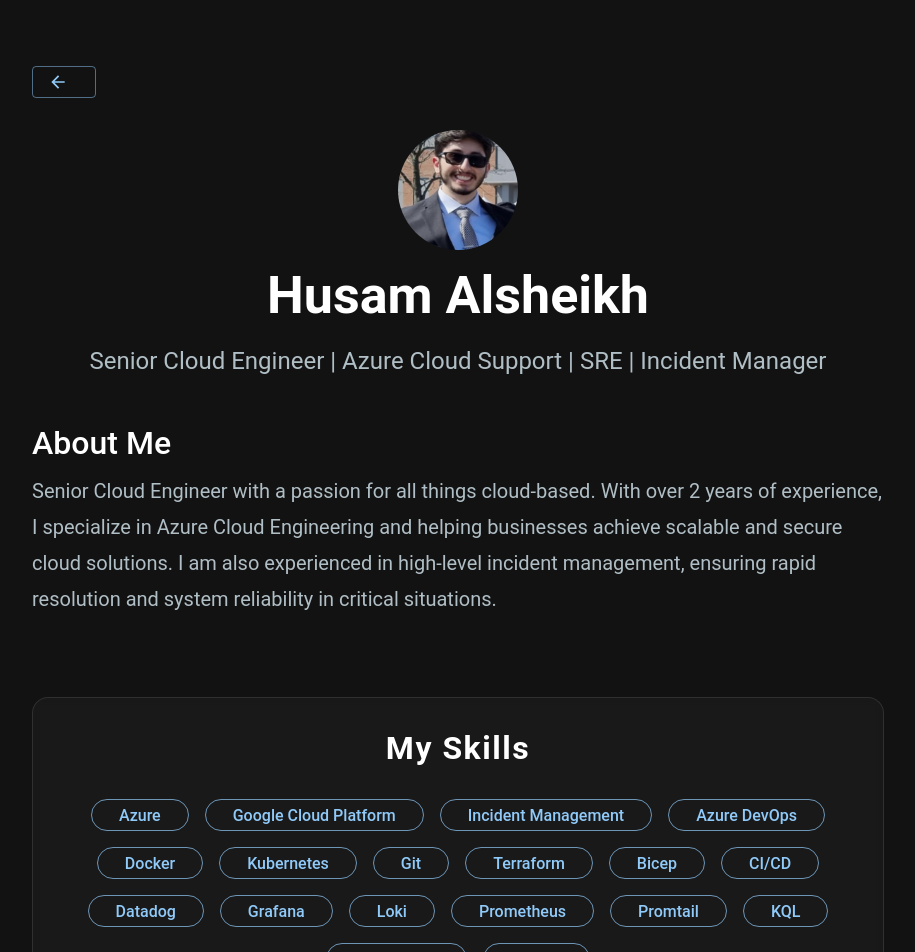
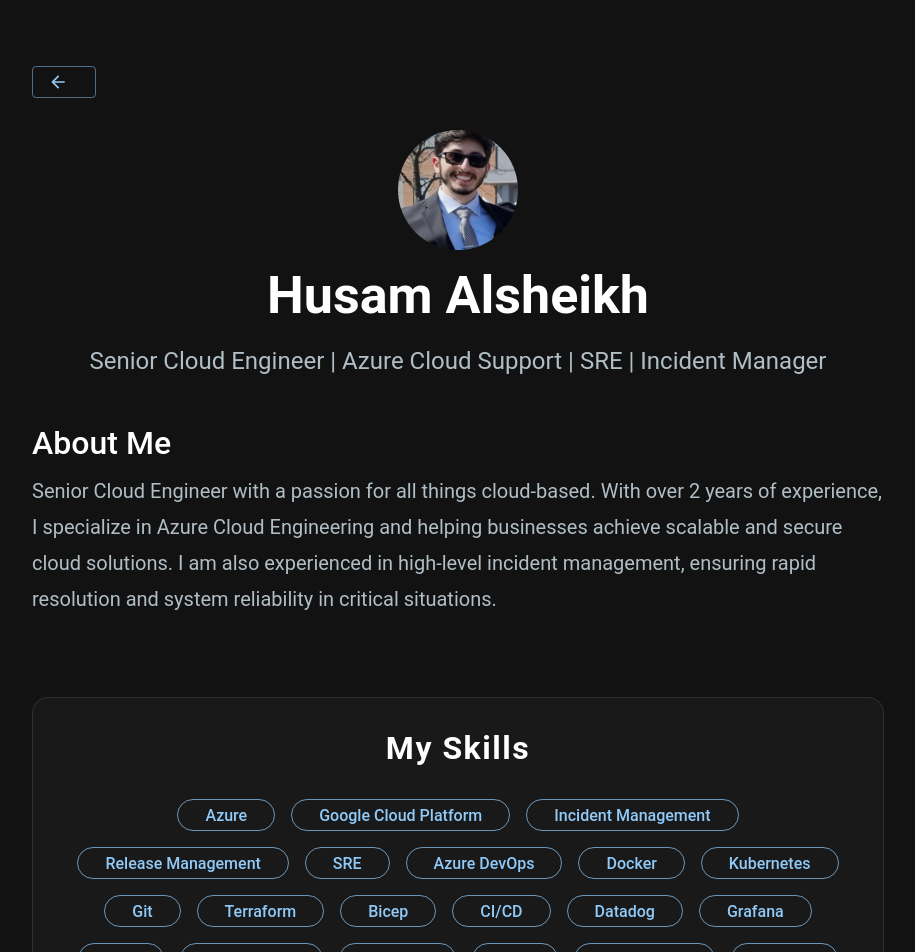
Before and after one commit to alsheikhhusam/PortfolioProject, a Next.js app in the folder my-portfolio/: page /about in a window 1280 px wide. Shown: the top 952 px of the page, without its empty margins (182-1097 px from the left). Built offline with nearby package versions, Linux system fonts and the light colour scheme.

Commit message:
Adding skills and updating cert url

```diff
--- a/my-portfolio/pages/about.js
+++ b/my-portfolio/pages/about.js
@@ -6,6 +6,8 @@ const skills = [
     "Azure",
     "Google Cloud Platform",
     "Incident Management",
+    "Release Management",
+    "SRE",
     "Azure DevOps",
     "Docker",
     "Kubernetes",
--- a/my-portfolio/pages/experience.js
+++ b/my-portfolio/pages/experience.js
@@ -49,7 +49,7 @@ const workExperience = [
 ];
 
 const certificates = [
-  { name: 'CKA Certified Kubernetes Administrator', url: 'https://www.credly.com/earner/earned/badge/559818c8-1cd4-408d-b5ce-240909533396' },
+  { name: 'CKA Certified Kubernetes Administrator', url: 'https://www.credly.com/badges/559818c8-1cd4-408d-b5ce-240909533396' },
   { name: 'AZ-104 Microsoft Azure Administrative Associate', url: 'https://learn.microsoft.com/api/credentials/share/en-us/HusamAlSheikh-5264/277FEFC03D3706F8?sharingId=39C651685B6997D9' },
   { name: 'AZ-900 Microsoft Azure Fundamentals', url: 'https://learn.microsoft.com/api/credentials/share/en-us/HusamAlSheikh-5264/2288C16DA2EAD72E?sharingId=39C651685B6997D9' },
   { name: 'AI-900 Microsoft Azure AI Fundamentals', url: 'https://learn.microsoft.com/api/credentials/share/en-us/HusamAlSheikh-5264/88BD6435182EA6E7?sharingId=39C651685B6997D9' }
```
